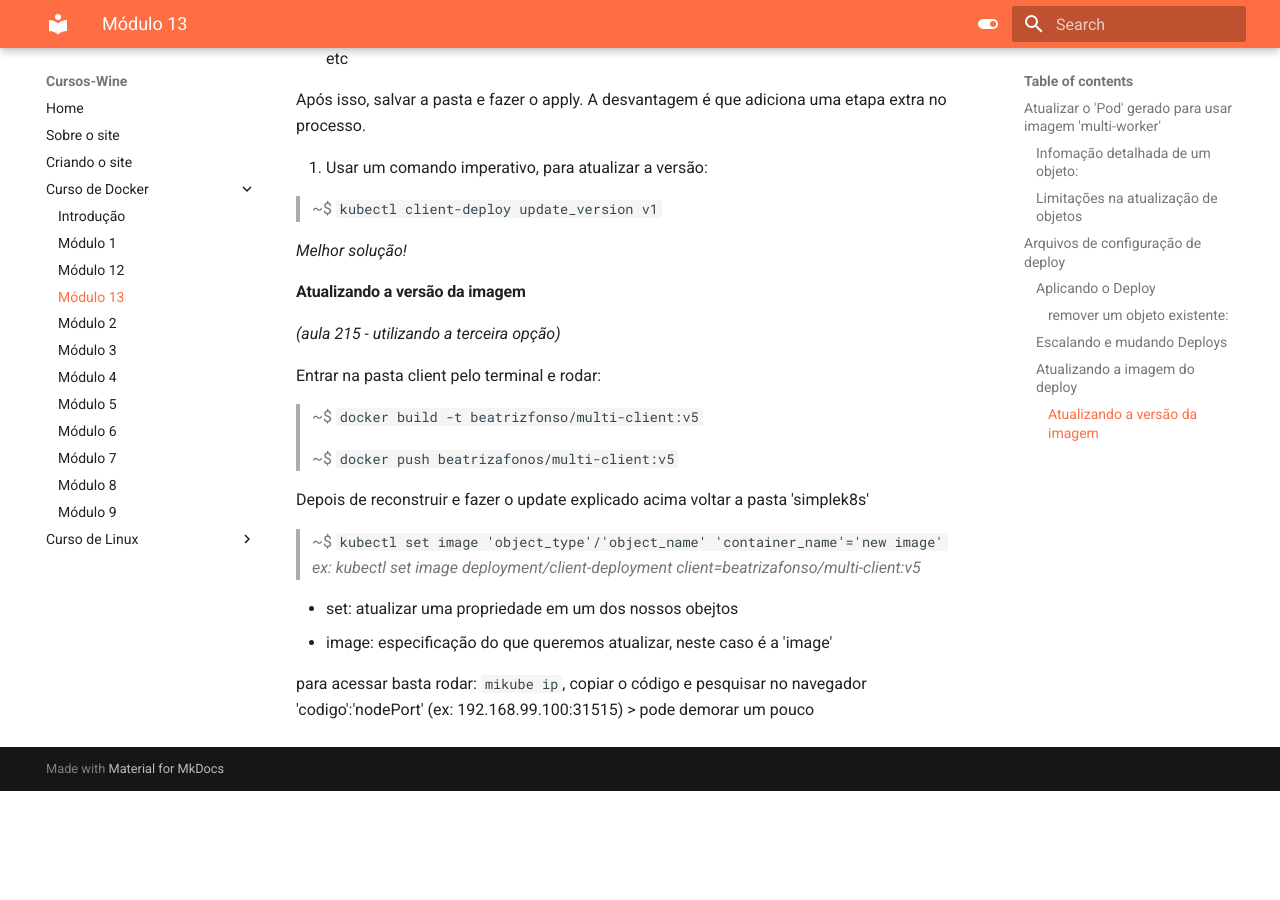
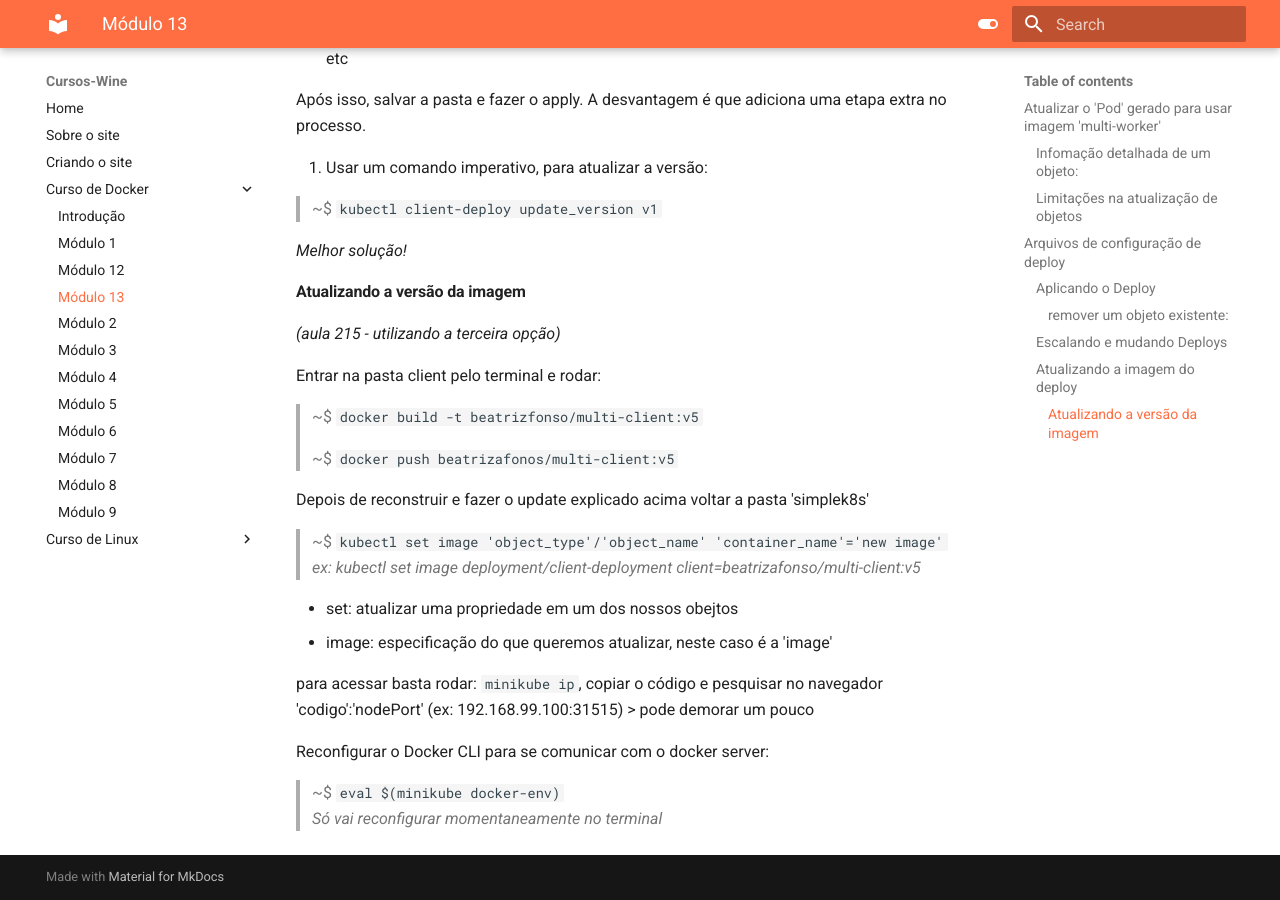
Before and after one commit to beatrizafonso/1, an MkDocs documentation site: the page built from docs/Curso de Docker/docker-modulo-13.md, in a window 1280 px wide and 900 px high, scrolled down 3163 px. Built offline with MkDocs 1.6.1 and Material for MkDocs 9.7.7, drawn with Linux system fonts in a browser that asks for light colours; before the commit the page ends 3954 px from its top, so only the background shows below that.

Commit message:
[docker/mod13] finalizado

```diff
--- a/docs/Curso de Docker/docker-modulo-13.md
+++ b/docs/Curso de Docker/docker-modulo-13.md
@@ -150,4 +150,9 @@ _ex: kubectl set image deployment/client-deployment client=beatrizafonso/multi-c
 - set: atualizar uma propriedade em um dos nossos obejtos
 - image: especificação do que queremos atualizar, neste caso é a 'image'
 
-para acessar basta rodar: `mikube ip`, copiar o código e pesquisar no navegador 'codigo':'nodePort' (ex: 192.168.99.100:31515) > pode demorar um pouco
+para acessar basta rodar: `minikube ip`, copiar o código e pesquisar no navegador 'codigo':'nodePort' (ex: 192.168.99.100:31515) > pode demorar um pouco
+
+Reconfigurar o Docker CLI para se comunicar com o docker server:
+
+> ~$ `eval $(minikube docker-env)`
+_Só vai reconfigurar momentaneamente no terminal_
```
